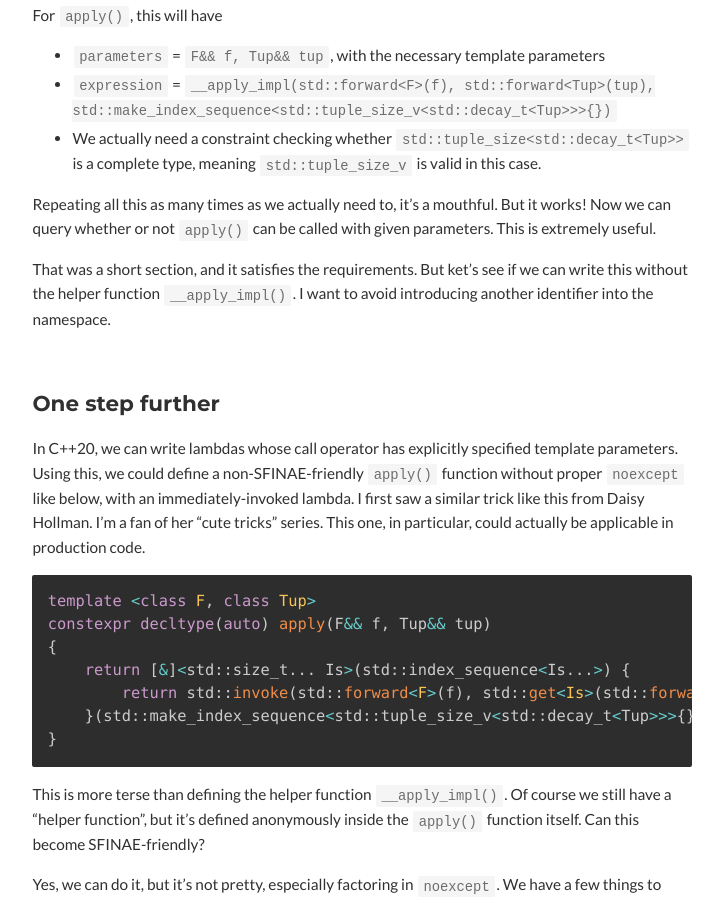
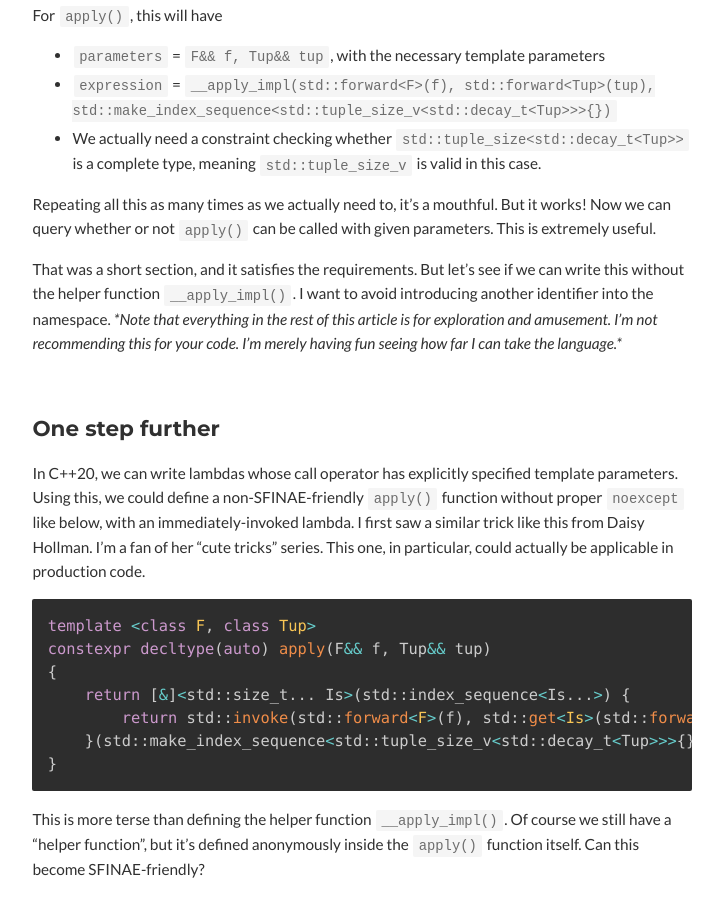
Before and after one commit to k3DW/blog, a Jekyll site: the page built from _posts/2024-09-14-misc-00-sfinae-apply.md, in a window 1280 px wide and 900 px high, scrolled down 9724 px. Shown: the whole window, without its empty margins (278-1001 px from the left). Built offline with Jekyll 4.4.1, drawn with Linux system fonts in a browser that asks for light colours; nearby versions of some CDN libraries.

Commit message:
Add a note to not write the code in the back third of the std::apply article

```diff
--- a/_posts/2024-09-14-misc-00-sfinae-apply.md
+++ b/_posts/2024-09-14-misc-00-sfinae-apply.md
@@ -364,7 +364,7 @@ For `apply()`, this will have
 
 Repeating all this as many times as we actually need to, it's a mouthful. But it works! Now we can query whether or not `apply()` can be called with given parameters. This is extremely useful.
 
-That was a short section, and it satisfies the requirements. But ket's see if we can write this without the helper function `__apply_impl()`. I want to avoid introducing another identifier into the namespace.
+That was a short section, and it satisfies the requirements. But let's see if we can write this without the helper function `__apply_impl()`. I want to avoid introducing another identifier into the namespace. _*Note that everything in the rest of this article is for exploration and amusement. I'm not recommending this for your code. I'm merely having fun seeing how far I can take the language.*_
 
 <br>
 
```
